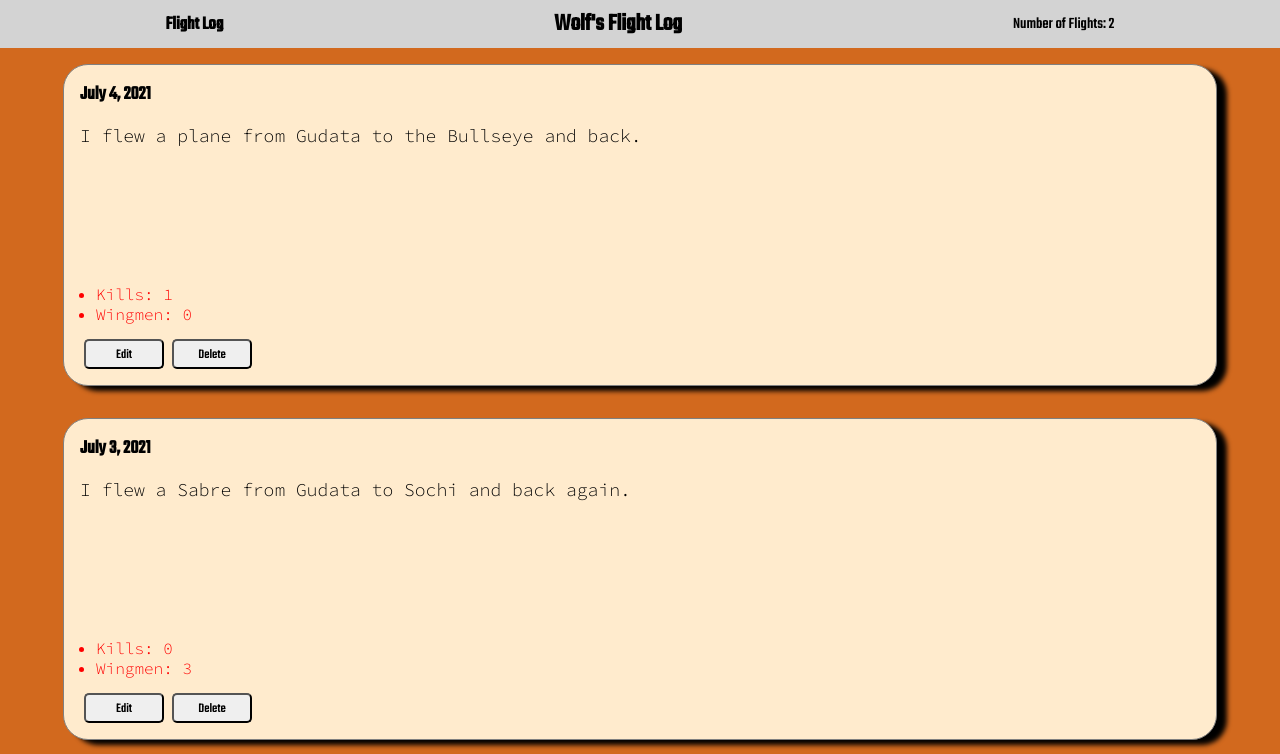
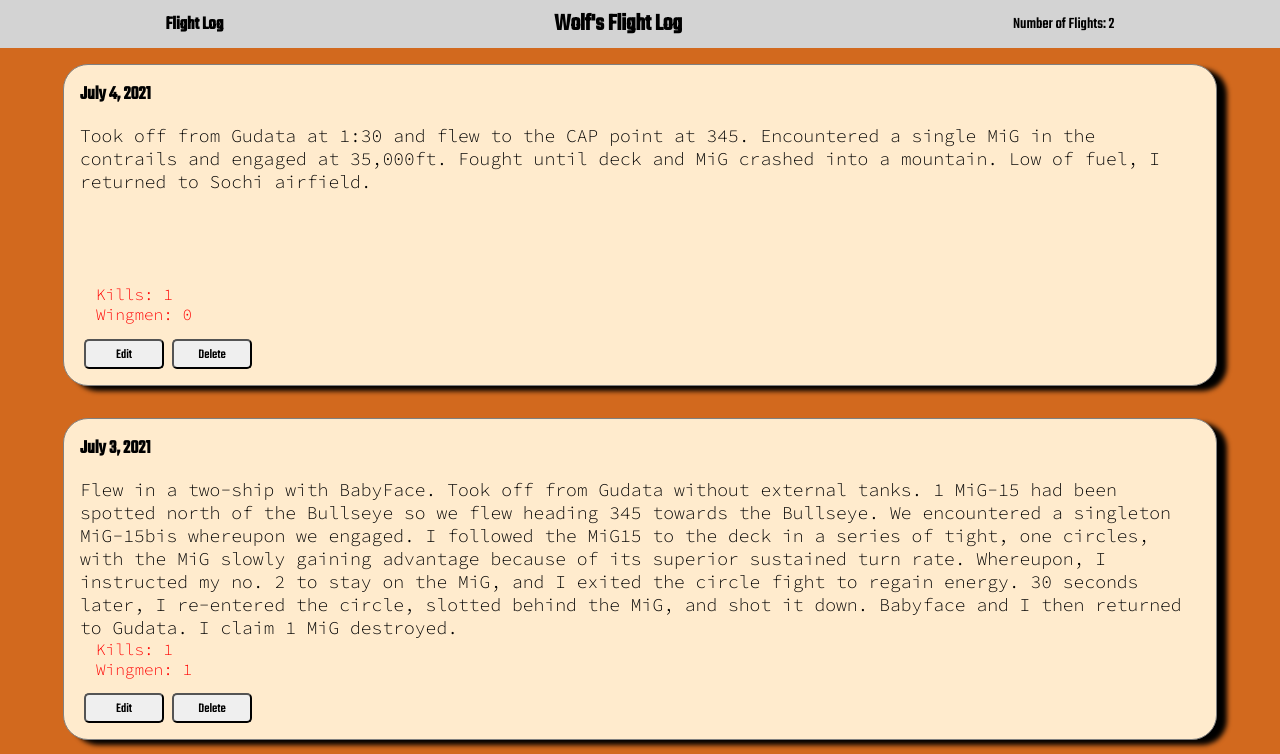
Before and after one commit to JWoltjen/flight-log, a React (Create React App) app: page / in a window 1280 px wide. Shown: the top 754 px of the page. Built offline with nearby package versions, Linux system fonts and the light colour scheme.

Commit message:
add content to original log

```diff
--- a/src/App.css
+++ b/src/App.css
@@ -1,6 +1,9 @@
 * {
   margin: 0;
   padding: 0;
+}
+ul {
+  list-style-type: none;
 }
 .App {
   display: flex;
--- a/src/FlightContext.js
+++ b/src/FlightContext.js
@@ -7,16 +7,16 @@ export const FlightProvider = props => {
         {
             date: 'July 4, 2021',
             id: 13214,
-            description: 'I flew a plane from Gudata to the Bullseye and back.',
+            description: 'Took off from Gudata at 1:30 and flew to the CAP point at 345. Encountered a single MiG in the contrails and engaged at 35,000ft. Fought until deck and MiG crashed into a mountain. Low of fuel, I returned to Sochi airfield.',
             kills: 1,
             wingmen: 0,
         },
         {
             date: 'July 3, 2021',
             id: 13213,
-            description: 'I flew a Sabre from Gudata to Sochi and back again.',
-            kills: 0,
-            wingmen: 3,
+            description: 'Flew in a two-ship with BabyFace. Took off from Gudata without external tanks. 1 MiG-15 had been spotted north of the Bullseye so we flew heading 345 towards the Bullseye. We encountered a singleton MiG-15bis whereupon we engaged. I followed the MiG15 to the deck in a series of tight, one circles, with the MiG slowly gaining advantage because of its superior sustained turn rate. Whereupon, I instructed my no. 2 to stay on the MiG, and I exited the circle fight to regain energy. 30 seconds later, I re-entered the circle, slotted behind the MiG, and shot it down. Babyface and I then returned to Gudata. I claim 1 MiG destroyed.',
+            kills: 1,
+            wingmen: 1,
         }
     ])
 
```
